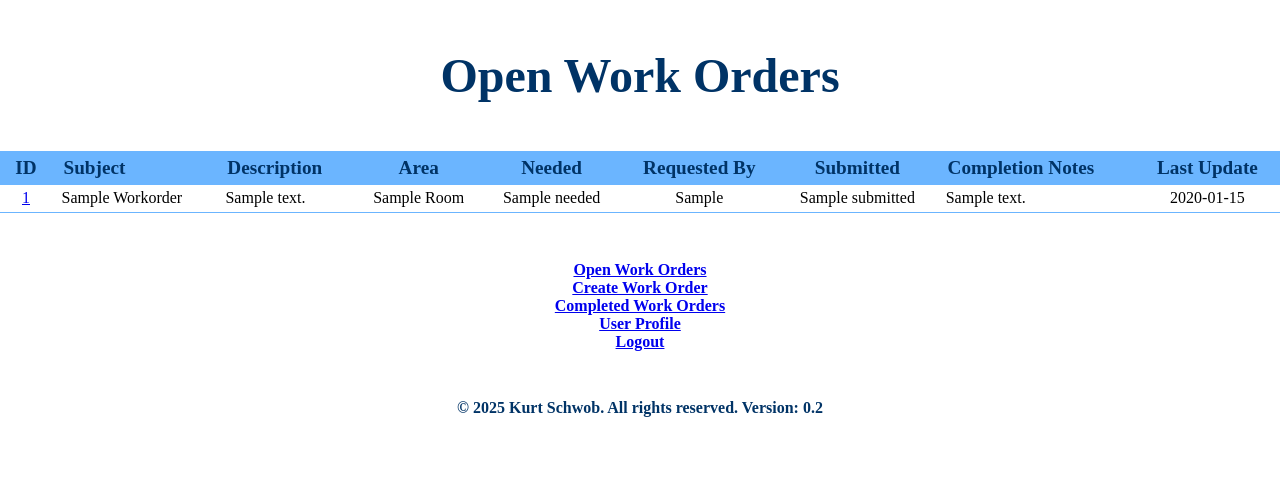
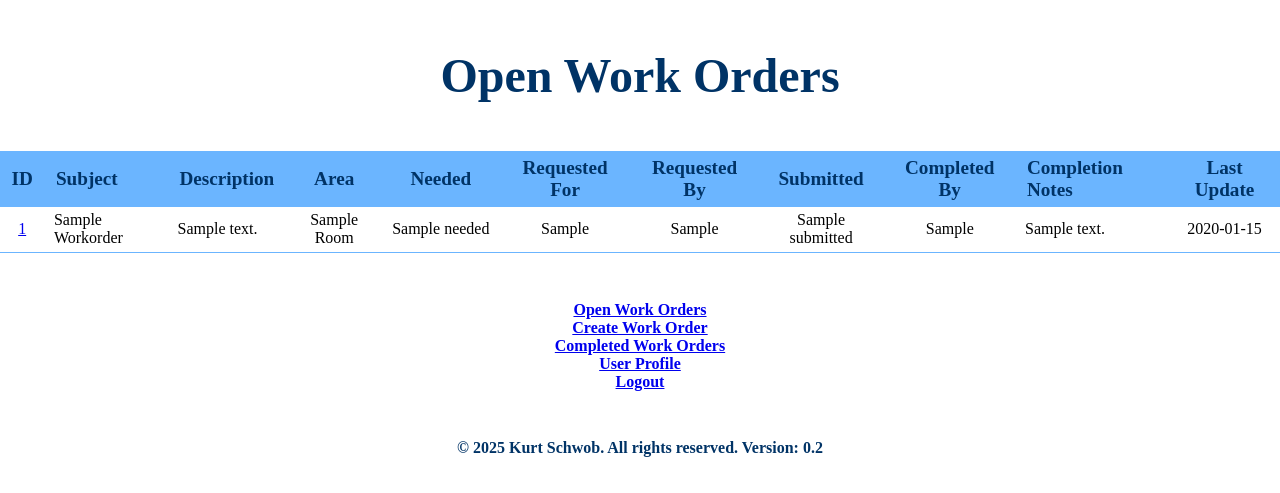
Before and after one commit to Schwoby/work-order-system, a Flask app: template templates/wo_current.html in a window 1280 px wide. Shown: the top 493 px of the page. Run offline with Flask 3, Linux system fonts and the light colour scheme; the template is opened without the code that fills it: most values are stand-ins (such as "Sample title", 1, 10 or a date in 2020).

Commit message:
Add 'Requested For' and 'Completed By' columns

```diff
--- a/templates/wo_current.html
+++ b/templates/wo_current.html
@@ -17,8 +17,10 @@
       <th class='left'>Description</th>
       <th>Area</th>
       <th>Needed</th>
+      <th>Requested For</th>
       <th>Requested By</th>
       <th>Submitted</th>
+      <th>Completed By</th>
       <th class='left'>Completion Notes</th>
       <th>Last Update</th>
     </tr>
@@ -31,13 +33,15 @@
       <td class='left capfirst'>{{ wo['body'] }}</td>
       <td class='cap'>{{ wo['room'] or '' }}</td>
       <td>{% if wo['needed'] %}<span class="no-wrap">{{ wo['needed'] | format_needed_date }}</span> <span class="no-wrap">{{ wo['needed'] | format_needed_time }}</span>{% endif %}</td>
+      <td class='cap'>{{ wo['requested_for'] or '' }}</td>
       <td class='cap'>{{ wo['requested_by'] or '' }}</td>
       <td>{{ wo['submitted'] or '' }}</td>
+      <td class='cap'>{{ wo['completed_by'] or '' }}</td>
       <td class='left capfirst'>{{ wo['completion_text'] or '' }}</td>
       <td>{{ wo['last_update'] or '' }}</td>
     </tr>
   {% else %}
-    <tr><td colspan="9">No open work orders.</td></tr>
+    <tr><td colspan="11">No open work orders.</td></tr>
   {% endfor %}
   </tbody>
 </table>
```
